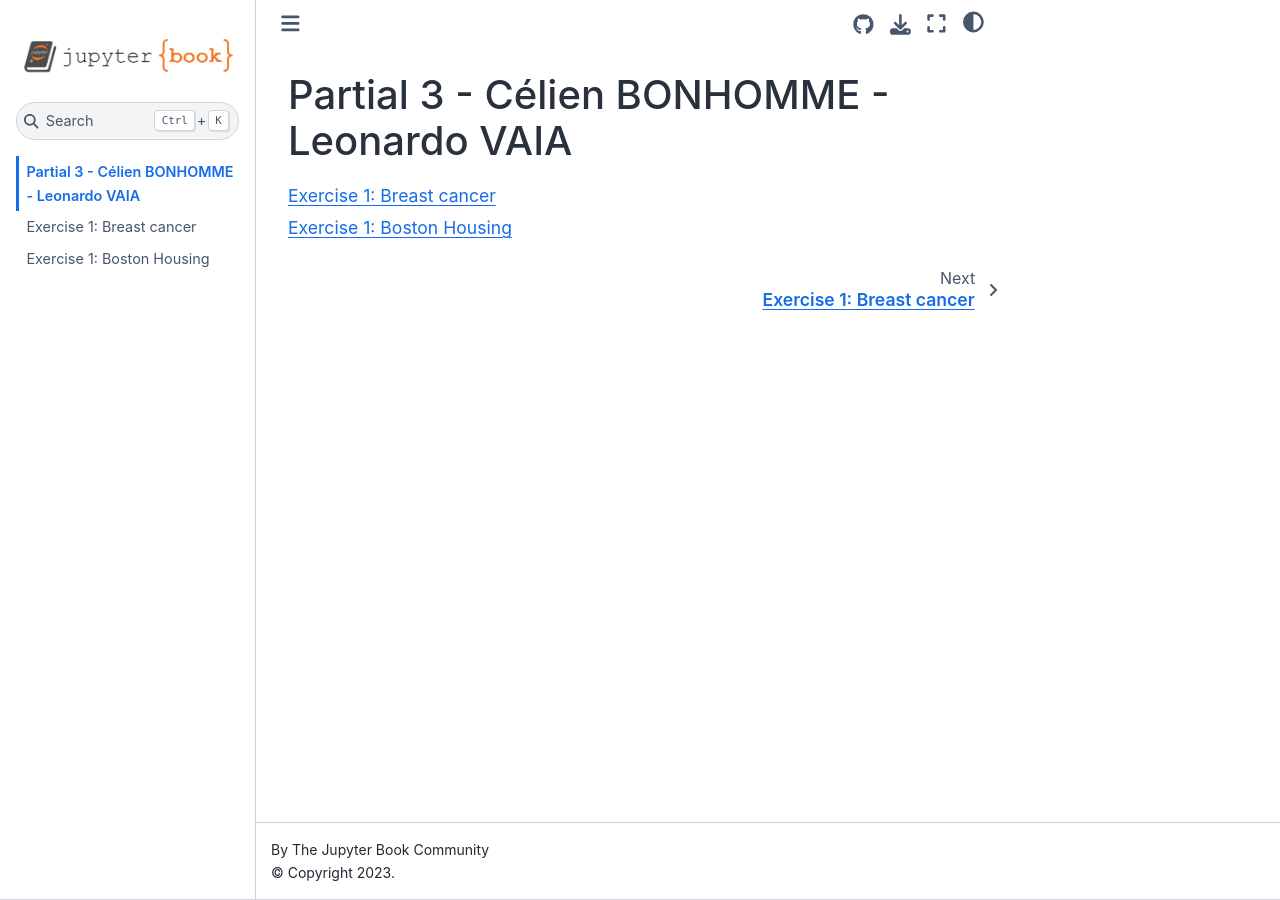
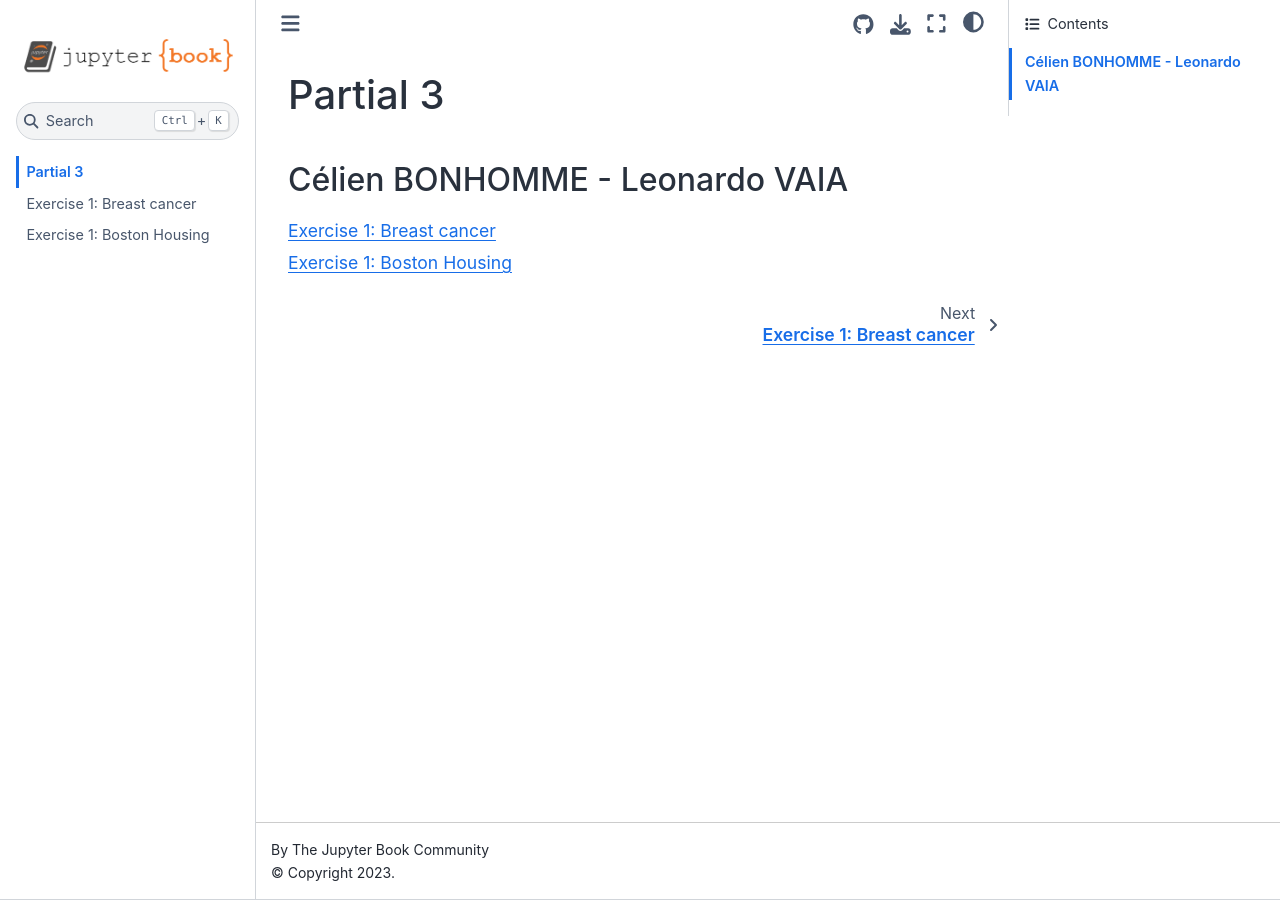
Before and after one commit to LeoBello00/ml_parcial_practico3, a Jupyter Book: the page built from docs/intro.md, in a window 1280 px wide. Built offline with Jupyter Book 1.0.4 settings and Sphinx 7.4.7 and the Sphinx Book theme 1.1.4, drawn with Linux system fonts in a browser that asks for light colours; pages that are not in the unit, such as notebooks, are missing from menus; comment, search, counter and statistics services are not loaded.

````diff
--- a/docs/intro.md
+++ b/docs/intro.md
@@ -1,4 +1,5 @@
-# Partial 3 - Célien BONHOMME - Leonardo VAIA
+# Partial 3
+## Célien BONHOMME - Leonardo VAIA
 
 ```{tableofcontents}
 ```
````
